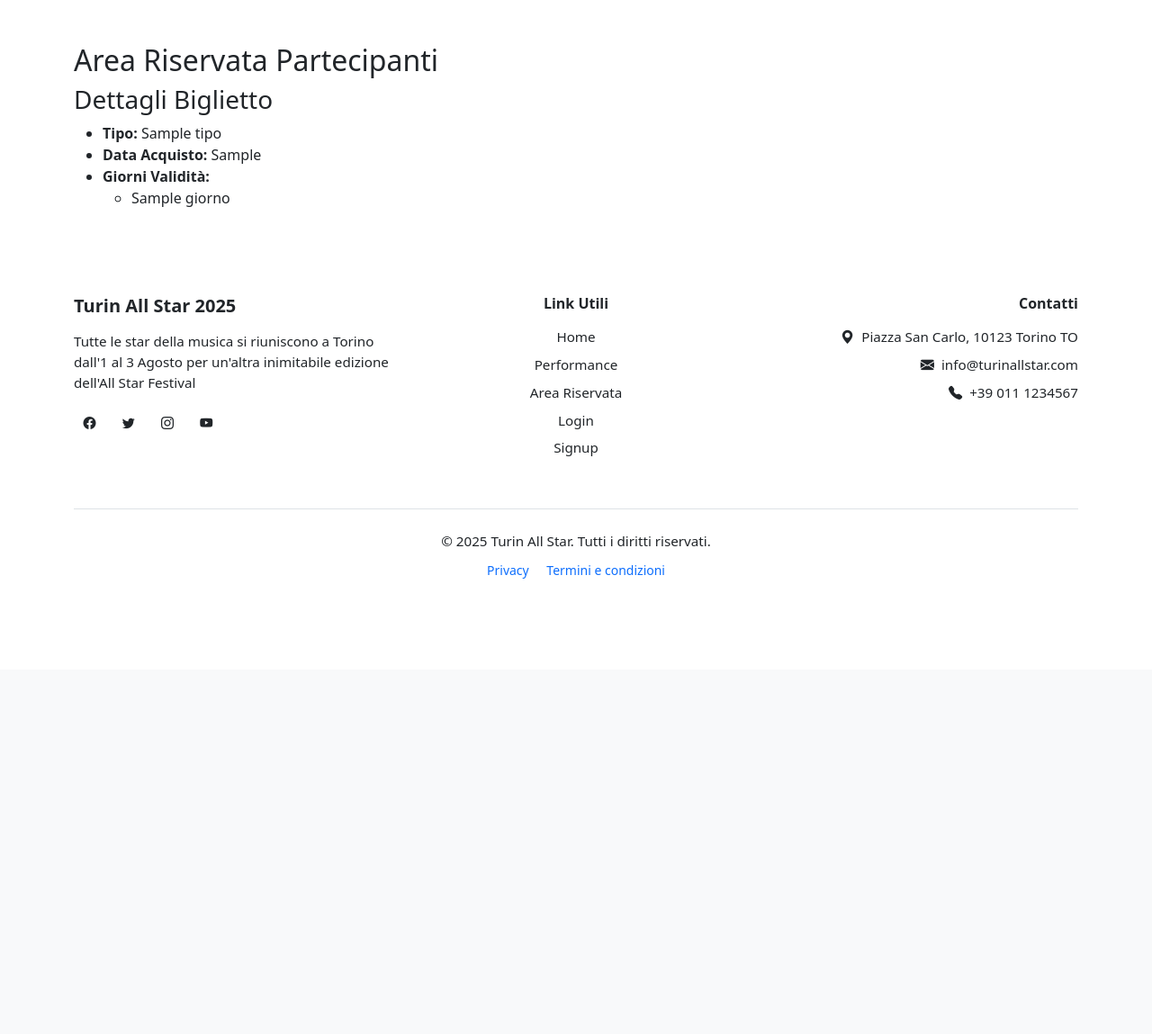
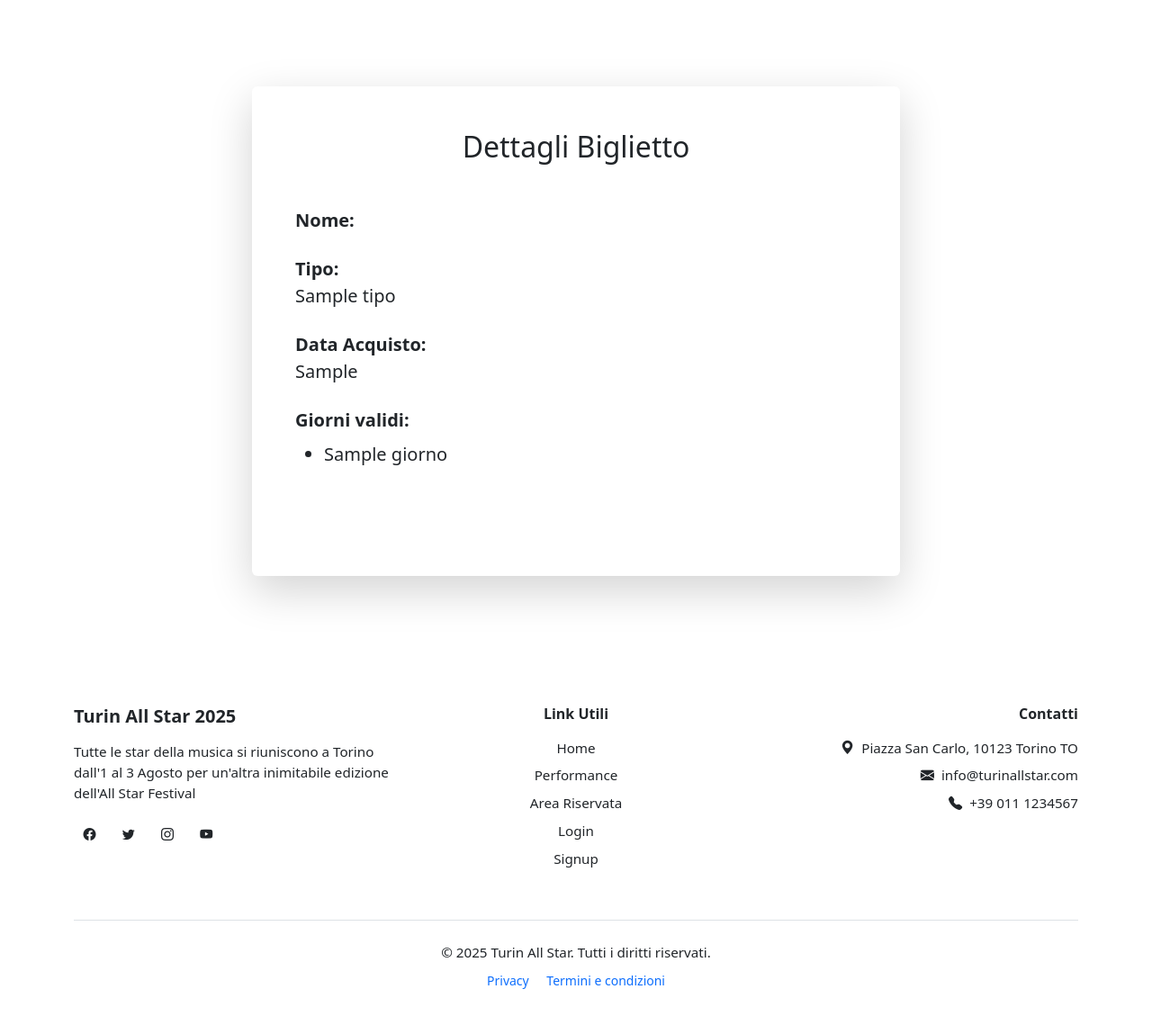
Before and after one commit to biancodavide3/festival, a Flask app: template src/templates/private/riservata_partecipanti.html in a window 1280 px wide. Shown: the part 56-1205 px from the top of the page at 90% size. Before the commit the page ends 699 px from the top, so only its background shows below. Run offline with Flask 3, Linux system fonts and the light colour scheme; the template is opened without the code that fills it: most values are stand-ins (such as "Sample title", 1, 10 or a date in 2020).

Commit message:
fix biglietto detail section in template

```diff
--- a/src/templates/private/riservata_partecipanti.html
+++ b/src/templates/private/riservata_partecipanti.html
@@ -1,23 +1,43 @@
-{% extends "base.html" %} {% block title %}{{ user.nome }} {{
-user.cognome }}{% endblock %} {% block content %}
+{% extends "base.html" %} {% block title %}{{ user.nome }} {{ user.cognome }}{%
+endblock %} {% block content %}
 
 <div class="container mt-5">
-  <h2>Area Riservata Partecipanti</h2>
+  {% if biglietto %}
+  <div class="container py-5">
+    <div class="row justify-content-center">
+      <div class="col-lg-8">
+        <section class="card shadow-lg border-0 p-5">
+          <h2 class="mb-5 text-center">Dettagli Biglietto</h2>
 
-  {% if biglietto %}
-  <h3>Dettagli Biglietto</h3>
-  <ul>
-    <li><strong>Tipo:</strong> {{ biglietto.tipo }}</li>
-    <li><strong>Data Acquisto:</strong> {{ biglietto.data_acquisto }}</li>
-    <li>
-      <strong>Giorni Validità:</strong>
-      <ul>
-        {% for giorno in biglietto.giorni %}
-        <li>{{ giorno }}</li>
-        {% endfor %}
-      </ul>
-    </li>
-  </ul>
+          <div class="mb-5">
+            <p class="fs-5 mb-4">
+              <strong>Nome:</strong><br />
+              {{ user.nome }} {{ user.cognome }}
+            </p>
+
+            <p class="fs-5 mb-4">
+              <strong>Tipo:</strong><br />
+              {{ biglietto.tipo }}
+            </p>
+
+            <p class="fs-5 mb-4">
+              <strong>Data Acquisto:</strong><br />
+              {{ biglietto.data_acquisto }}
+            </p>
+
+            <div class="fs-5 mb-4">
+              <strong>Giorni validi:</strong><br />
+              <ul class="mt-2">
+                {% for giorno in biglietto.giorni %}
+                <li class="mb-2">{{ giorno }}</li>
+                {% endfor %}
+              </ul>
+            </div>
+          </div>
+        </section>
+      </div>
+    </div>
+  </div>
   {% else %}
   <h3>Acquista un Biglietto</h3>
   <form method="POST" action="{{ url_for('private.compra_biglietto') }}">
```
